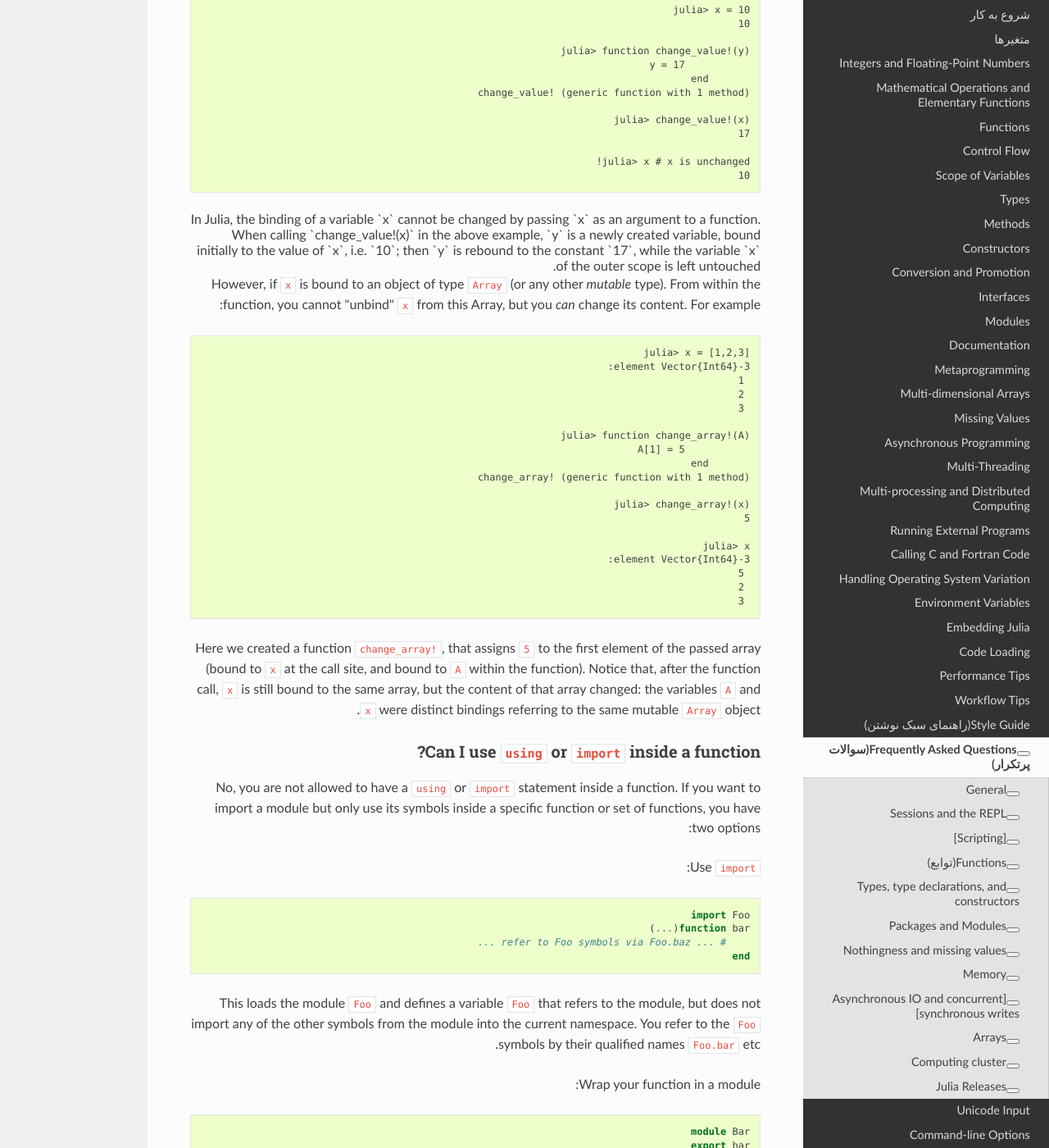
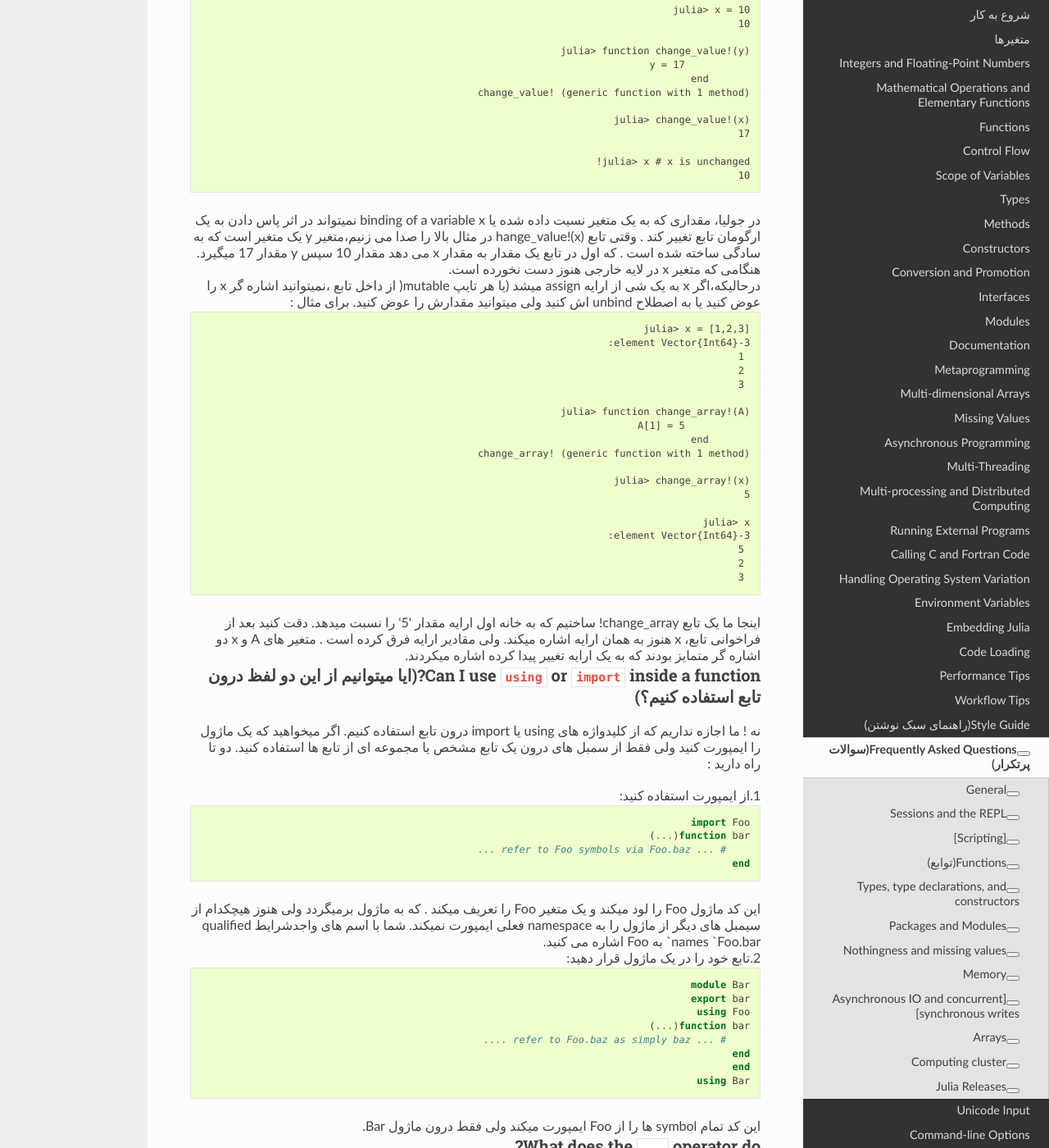
Before and after one commit to AppliedLinearAlgebra-Sharif/julia-docs, a Sphinx documentation site: the page built from docs/manual/faq.md, in a window 1280 px wide and 1400 px high, scrolled down 2997 px. Shown: the whole window at 82% size. Built offline with Sphinx 7.4.7 and the Read the Docs theme 2.0.0, drawn with Linux system fonts in a browser that asks for light colours; pages that are not in the unit, such as notebooks, are missing from menus; some of the changed text lies outside the part shown.

Commit message:
end of my chapter

````diff
--- a/docs/manual/faq.md
+++ b/docs/manual/faq.md
@@ -329,16 +329,41 @@
 ```
 
 <div dir="auto">
-
+ در جولیا،
+مقداری که به یک متغیر نسبت داده شده یا
+ binding of a variable
+ x
+ نمیتواند در اثر پاس دادن به یک ارگومان تابع تغییر کند .
+ وقتی تابع
+  hange_value!(x)
+ در مثال بالا را صدا می زنیم،متغیر
+ y
+ یک متغیر است که به سادگی ساخته شده است .
+ که اول در تابع یک مقدار به مقدار
+ x
+ می دهد  مقدار 10
+ سپس
+ y
+ مقدار 17 میگیرد.
+ هنگامی که متغیر
+ x
+ در لایه خارجی هنوز دست نخورده است.
+ <br>
+ درحالیکه،اگر
+ x
+ به یک شی از ارایه
+ assign
+ میشد
+ (یا هر تایپ
+ mutable(
+ از داخل تابع ،نمیتوانید اشاره گر
+ x
+ را عوض کنید یا به اصطلاح
+ unbind
+ اش کنید ولی میتوانید مقدارش را عوض کنید.
+ برای مثال
+ :
 </div>
-In Julia, the binding of a variable `x` cannot be changed by passing `x` as an argument to a function.
-When calling `change_value!(x)` in the above example, `y` is a newly created variable, bound initially
-to the value of `x`, i.e. `10`; then `y` is rebound to the constant `17`, while the variable
-`x` of the outer scope is left untouched.
-
-However, if `x` is bound to an object of type `Array`
-(or any other *mutable* type). From within the function, you cannot "unbind" `x` from this Array,
-but you *can* change its content. For example:
 
 ```jldoctest
 julia> x = [1,2,3]
@@ -362,18 +387,38 @@
  3
 ```
 
-Here we created a function `change_array!`, that assigns `5` to the first element of the passed
-array (bound to `x` at the call site, and bound to `A` within the function). Notice that, after
-the function call, `x` is still bound to the same array, but the content of that array changed:
-the variables `A` and `x` were distinct bindings referring to the same mutable `Array` object.
+<div dir="auto">
+ اینجا ما یک تابع
+ change_array!
+ ساختیم که به خانه اول ارایه مقدار
+ '5'
+ را نسبت میدهد.
+ دقت کنید بعد از فراخوانی تابع،
+ x
+ هنوز به همان ارایه اشاره میکند.
+ ولی مقادیر ارایه فرق کرده است .
+ متغیر های
+ A
+ و
+ x
+ دو اشاره گر متمایز بودند که به یک ارایه تغییر پیدا کرده اشاره میکردند.
+</div>
 
-### Can I use `using` or `import` inside a function?
+### Can I use `using` or `import` inside a function?(ایا میتوانیم از این دو لفظ درون  تابع استفاده کنیم؟)
 
-No, you are not allowed to have a `using` or `import` statement inside a function.  If you want
-to import a module but only use its symbols inside a specific function or set of functions, you
-have two options:
-
-1. Use `import`:
+<div dir="auto">
+ نه ! ما اجازه نداریم که از کلیدواژه های
+ using
+ یا
+ import
+ درون تابع استفاده کنیم.
+ اگر میخواهید که یک ماژول را ایمپورت کنید ولی فقط از سمبل های درون  یک تابع مشخص یا مجموعه ای از تابع ها استفاده کنید.
+ دو تا راه دارید
+ :
+ <br>
+ <br>
+ 1.از ایمپورت استفاده کنید:
+</div>
 
    ```julia
    import Foo
@@ -381,11 +426,23 @@
        # ... refer to Foo symbols via Foo.baz ...
    end
    ```
-
-   This loads the module `Foo` and defines a variable `Foo` that refers to the module, but does not
-   import any of the other symbols from the module into the current namespace.  You refer to the
-   `Foo` symbols by their qualified names `Foo.bar` etc.
-2. Wrap your function in a module:
+<div dir="auto">
+ این کد ماژول
+ Foo
+ را لود میکند و یک متغیر
+ Foo
+ را تعریف میکند .
+ که به ماژول برمیگردد  ولی هنوز هیچکدام از سیمبل های دیگر از ماژول را به
+ namespace
+ فعلی ایمپورت نمیکند.
+ شما با  اسم های واجدشرایط
+ qualified names `Foo.bar`
+ به
+ Foo
+ اشاره می کنید.
+ <br>
+ 2.تابع خود را در یک ماژول قرار دهید:
+</div>
 
    ```julia
    module Bar
@@ -398,20 +455,35 @@
    using Bar
    ```
 
-   This imports all the symbols from `Foo`, but only inside the module `Bar`.
+<div dir="auto">
+ این کد تمام
+ symbol
+ ها را از
+ Foo
+ ایمپورت میکند  ولی فقط درون ماژول
+ Bar.
+</div>
 
 ### What does the `...` operator do?
 
 #### The two uses of the `...` operator: slurping and splatting
-
-Many newcomers to Julia find the use of `...` operator confusing. Part of what makes the `...`
-operator confusing is that it means two different things depending on context.
+<div dir="auto">
+ بسیاری از افرادی که به تازگی با جولیا کد میزنند،در استفاده از عملگر
+ ...
+ گیج میشوند.
+ یکی از دلایلی که این عملگر پیچیده است این است که با توجه به کانتکس مفهوم متفاوتی دارد.
+</div>
 
 #### `...` combines many arguments into one argument in function definitions
-
-In the context of function definitions, the `...` operator is used to combine many different arguments
-into a single argument. This use of `...` for combining many different arguments into a single
-argument is called slurping:
+<div dir="auto">
+ برخلاف استفاده عملگر
+ ...
+ که اجازه میدهد هرچقدر ارکومان که خواستیم ورودی بدهیم،همان عملگر همچنین برای ایجاد یک تابع که فقط یک ارگومان داردکه باید از سایر ارگومان ها جدا باشدوقتی در کانتکستفراخوانی تابع از ان صحبت می شود.
+ این استفاده از این عملگر
+ slurping
+ نام دارد
+ :
+</div>
 
 ```jldoctest
 julia> function printargs(args...)
@@ -428,16 +500,31 @@
 Arg #2 = 2
 Arg #3 = 3
 ```
+<div dir="auto">
+ اگر جولیا یک زبان بود که با استفاده از کاراکتر های
+ ASCII
+ حرف های بیشتری میساخت،
+عملگر
+ slurping
+ باید به جای
+ ...
+ به صورت
+<-...
+ نوشته میشد.
+</div>
 
-If Julia were a language that made more liberal use of ASCII characters, the slurping operator
-might have been written as `<-...` instead of `...`.
+#### `...` splits one argument into many different arguments in function calls(جدا کردن یک ارگومان از دیگر ارگومان ها در هنگام صدا کردن ان )
 
-#### `...` splits one argument into many different arguments in function calls
+<div dir="auto">
+ برخلاف استفاده عملگر
+ ...
+ که اجازه میدهد هرچقدر ارکومان که خواستیم ورودی بدهیم،همان عملگر همچنین برای ایجاد یک تابع که فقط یک ارگومان داردکه باید از سایر ارگومان ها جدا باشدوقتی در کانتکستفراخوانی تابع از ان صحبت می شود.
+ این استفاده از این عملگر
+ splatting
+ نام دارد
+ :
 
-In contrast to the use of the `...` operator to denote slurping many different arguments into
-one argument when defining a function, the `...` operator is also used to cause a single function
-argument to be split apart into many different arguments when used in the context of a function
-call. This use of `...` is called splatting:
+</div>
 
 ```jldoctest
 julia> function threeargs(a, b, c)
@@ -458,13 +545,26 @@
 b = 2::Int64
 c = 3::Int64
 ```
-
-If Julia were a language that made more liberal use of ASCII characters, the splatting operator
-might have been written as `...->` instead of `...`.
+<div dir="auto">
+ اگر جولیا یک زبان بود که با استفاده از کاراکتر های
+ ASCII
+ حرف های بیشتری میساخت،
+عملگر
+ splatting
+ باید به جای
+ ...
+ به صورت
+ ...->
+ نوشته میشد.
+</div>
 
 ### What is the return value of an assignment?
-
-The operator `=` always returns the right-hand side, therefore:
+<div dir="auto">
+ عملگر
+ =
+ همیشه نتیجه محاسبه  سمت راست خود را برمیگرداند
+ :
+</div>
 
 ```jldoctest
 julia> function threeint()
@@ -484,8 +584,11 @@
 julia> threefloat()
 3.0
 ```
+<div dir="auto">
+ و به طور مشابه
+ :
+</div>
 
-and similarly:
 
 ```jldoctest
 julia> function threetup()
````
